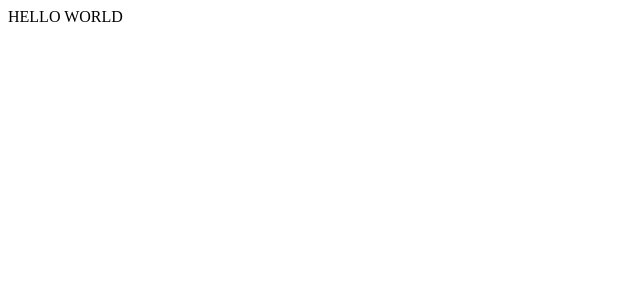
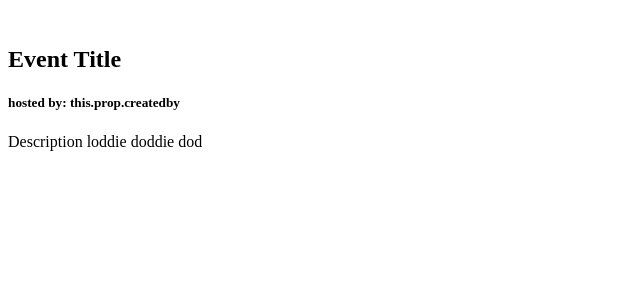
Before and after one commit to tech-scout/tech-scout, a React app: page / in a window 1280 px wide. Shown: the top 300 px of the page, without its empty margins (0-640 px from the left). Built offline with nearby package versions, Linux system fonts and the light colour scheme; the HTML template or start-up script is replaced by a standard one.

Commit message:
beginning events

```diff
--- a/src/components/App.jsx
+++ b/src/components/App.jsx
@@ -1,12 +1,12 @@
 import React, { Component } from 'react';
-
+import EventList from './EventList/EventList.jsx';
 
 export default class App extends Component {
 
   render() {
     return (
-      <div>
-     HELLO WORLD
+      <div className="event_list">
+     <EventList />
       </div>
       );
   }
--- /dev/null
+++ b/src/components/EventItem/EventItem.css
@@ -0,0 +1,3 @@
+.event_item{
+  color: pink;
+}
--- /dev/null
+++ b/src/components/EventItem/EventItem.jsx
@@ -0,0 +1,15 @@
+import React, { Component } from 'react';
+import './EventItem.css'
+
+export default class EventItem extends Component {
+  render(){
+    return(
+      <div className="event_item">
+        <img src="" alt=""/>
+        <h2>Event Title</h2>
+        <h5>hosted by: this.prop.createdby</h5>
+        <p>Description loddie doddie dod</p>
+      </div>
+      )
+  }
+}
--- /dev/null
+++ b/src/components/EventList/EventList.jsx
@@ -0,0 +1,12 @@
+import React, { Component } from 'react';
+import EventItem from '../EventItem/EventItem.jsx';
+
+export default class EventList extends Component {
+    render(){
+    return(
+      <div>
+        <EventItem />
+      </div>
+      )
+  }
+}
```
Also changed, not shown: src/components/EventList/EventList.css (added).
